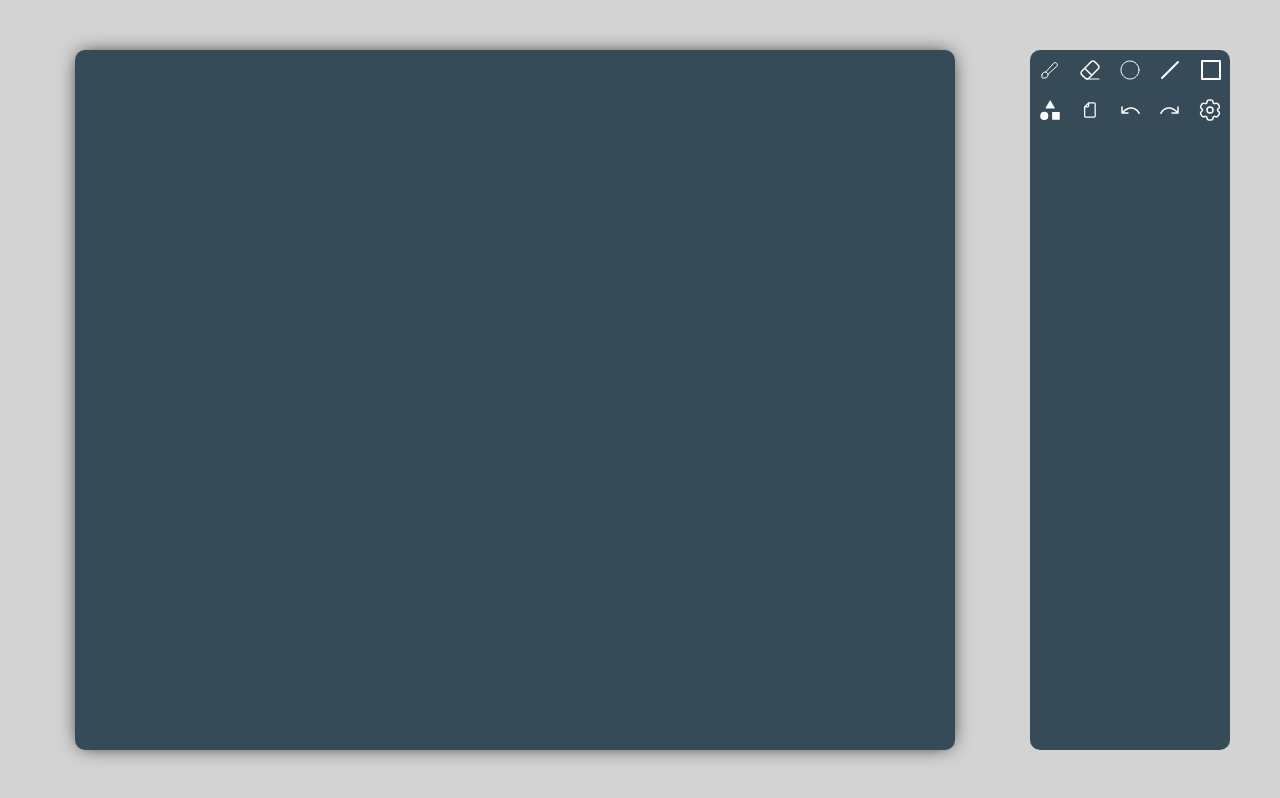
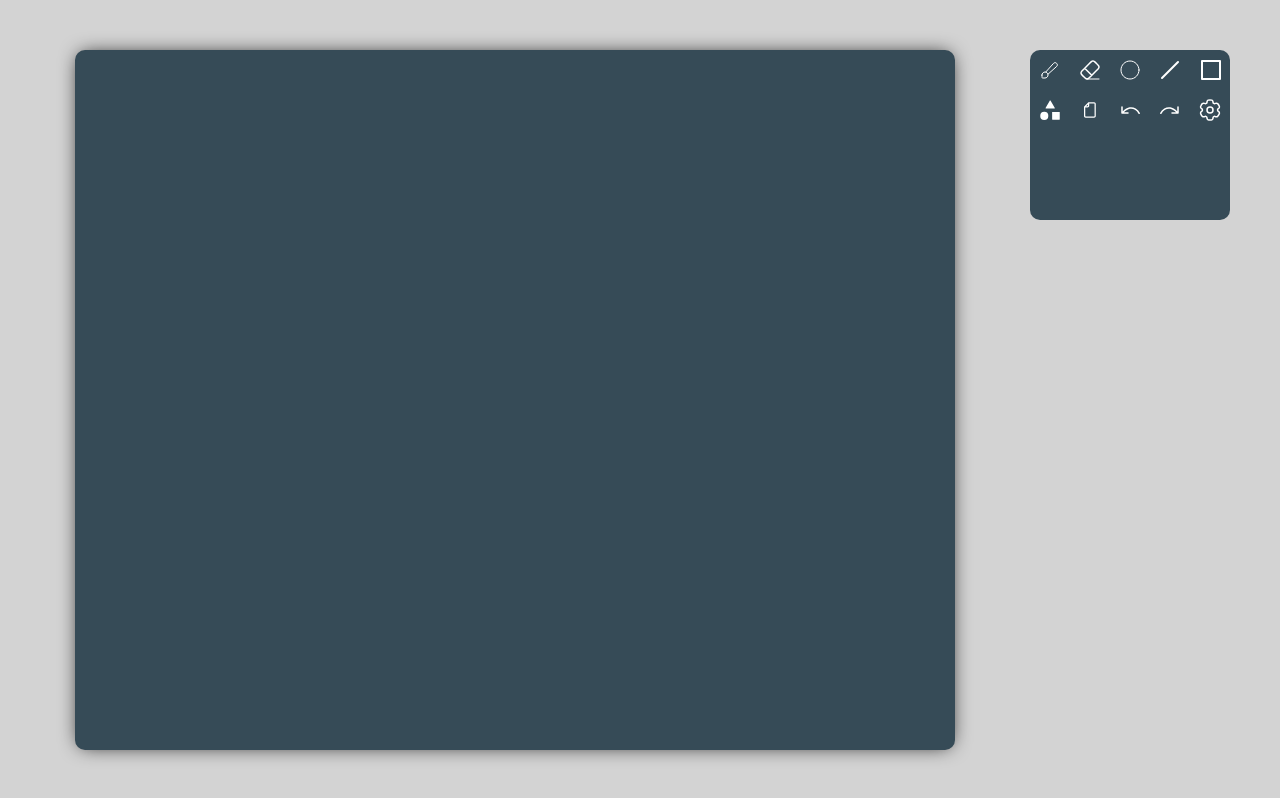
Before and after one commit to papajaja/react_paint, a React (Create React App) app: page / in a window 1280 px wide. Built offline with nearby package versions, Linux system fonts and the light colour scheme.

Commit message:
develop v0.1.4 ++

```diff
--- a/src/components/Settings.scss
+++ b/src/components/Settings.scss
@@ -4,27 +4,30 @@
   position: relative;
   border-radius: $b-radius;
   overflow: hidden;
+  background-color: $toolbar_bg;
 }
 
 .settings_toolbar {
   height: $toolbar_height;
   display: flex;
   flex-wrap: wrap;
-  background-color: $toolbar_bg;
 }
 
 .bar {
-  height: calc($settings_height - $toolbar_height);
+  max-height: calc($settings_height - $toolbar_height);
+  min-height: $toolbar_height;
+
   width: 100%;
   display: flex;
 }
 
 .settings_properties {
   padding-top: $properties_gap;
-  height: calc($settings_height - $toolbar_height);
+  max-height: calc($settings_height - $toolbar_height);
+  min-height: $toolbar_height;
   overflow: hidden;
   width: 100%;
-  background-color: $toolbar_bg;
+  // background-color: $toolbar_bg;
   // margin-top: 5px;
   // position: relative;
   display: flex;
--- a/src/components/toolProps/CircleProps.jsx
+++ b/src/components/toolProps/CircleProps.jsx
@@ -7,6 +7,11 @@ import DoubleRange from "../ui/DoubleRange";
 const CircleProps = () => {
   return (
     <>
+      <Checkbox
+        text={"Спам - режим"}
+        value={ToolState.circleProps.isSpam}
+        setValue={(v) => ToolState.setCircleProps("isSpam", v)}
+      />
       <DoubleRange
         text={"-- Угол --"}
         leftval={ToolState.circleProps.startAnglePerc}
@@ -18,11 +23,6 @@ const CircleProps = () => {
         text={"Заливка"}
         value={ToolState.circleProps.isFill}
         setValue={(v) => ToolState.setCircleProps("isFill", v)}
-      />
-      <Checkbox
-        text={"Спам - режим"}
-        value={ToolState.circleProps.isSpam}
-        setValue={(v) => ToolState.setCircleProps("isSpam", v)}
       />
       <Color
         value={ToolState.circleProps.fillStyle}
```
